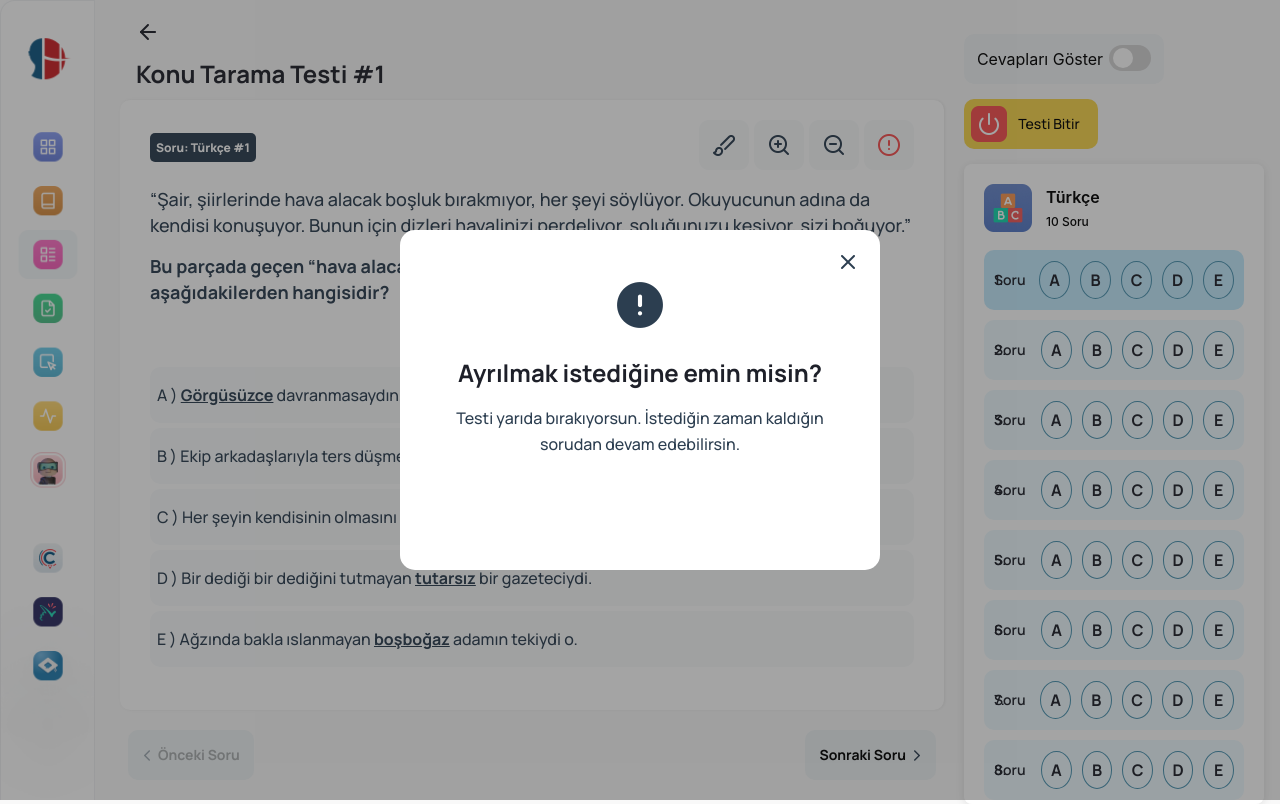
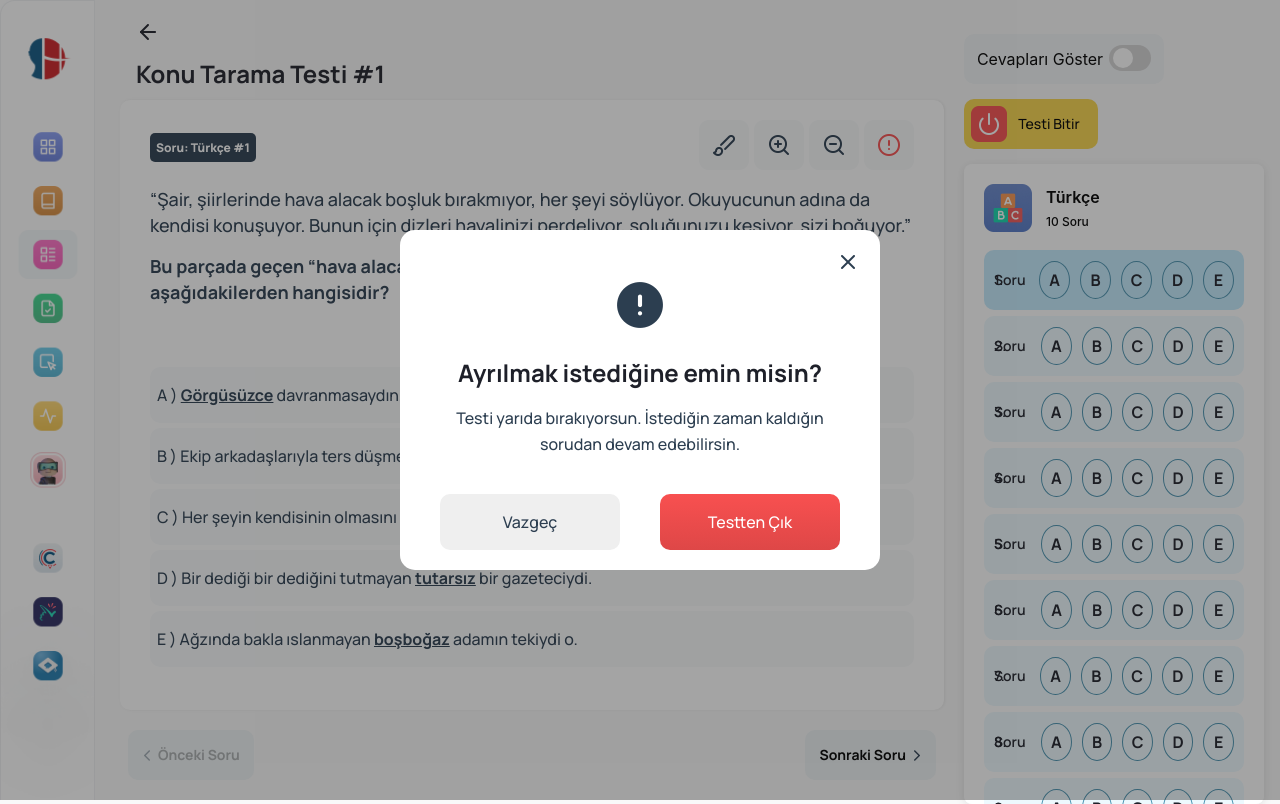
Before and after one commit to demirhancosku/doping-quiz, a React (Create React App) app: page / in a window 1280 px wide. Both pictures are taken after a click on the button "Testi Bitir". Built offline with nearby package versions, Linux system fonts and the light colour scheme.

Commit message:
feat: Add missing modal buttons

```diff
--- a/src/components/Modal/index.tsx
+++ b/src/components/Modal/index.tsx
@@ -5,6 +5,7 @@ import ReactDOM from "react-dom";
 import Close from '../../assets/close.png'
 import AlertCircle from "@assets/AlertCircle.png";
 import React from "react";
+import {Button} from "react-query/types/devtools/styledComponents";
 
 const Modal: React.FC<ModalProps> = ({ onClose, isVisible, children }) => {
     if (!isVisible) return null;
@@ -12,13 +13,19 @@ const Modal: React.FC<ModalProps> = ({ onClose, isVisible, children }) => {
     return ReactDOM.createPortal(
         <div className={styles.modalOverlay}>
             <div className={styles.modalContent}>
-                <button className={styles.closeButton} onClick={onClose}>
+                <div className={styles.content}>
+                    <button className={styles.closeButton} onClick={onClose}>
                     <img src={Close} alt={"Testi Bitir"}/>
                 </button>
-                <div className={styles.alertCircle} >
-                    <img alt={"Dikkat"} src={AlertCircle}/>
+                    <div className={styles.alertCircle}>
+                        <img alt={"Dikkat"} src={AlertCircle}/>
+                    </div>
+                    {children}
                 </div>
-                {children}
+                <div className={styles.modalButtonContainer}>
+                    <button className={styles.modalButton} onClick={onClose}>Vazgeç</button>
+                    <button className={`${styles.modalButton} ${styles.danger}`} onClick={onClose}>Testten Çık</button>
+                </div>
             </div>
         </div>,
         document.body
--- a/src/styles/components/Lesson/QuestionLine.module.scss
+++ b/src/styles/components/Lesson/QuestionLine.module.scss
@@ -9,7 +9,7 @@
   display: flex;
   cursor: pointer;
   align-items: center;
-  margin-bottom: 10px;
+  margin-bottom: 6px;
   border-radius: 10px;
   padding-left: 10px;
   padding-right: 10px;
--- a/src/styles/components/Modal.module.scss
+++ b/src/styles/components/Modal.module.scss
@@ -31,6 +31,26 @@
       height: 24px;
     }
   }
+
+  .modalButtonContainer{
+    display: flex;
+    flex-direction: row;
+    justify-content: space-around;
+    .modalButton{
+      @include small-body();
+      cursor: pointer;
+      outline: none;
+      border: none;
+      width: 180px;
+      height: 56px;
+      border-radius: 10px;
+
+      &.danger{
+        background: linear-gradient(180deg, #F85050 0%, #DE4747 100%);
+        color: $color-white
+      }
+    }
+  }
 }
 
 .modalContent{
@@ -41,6 +61,13 @@
   padding: 20px;
   border-radius: 15px;
   text-align: center;
+  display: flex;
+  flex-direction: column;
+  justify-content: space-between;
+
+  .content{
+    text-align: center;
+  }
 
   h2 {
     @include heading();
```
